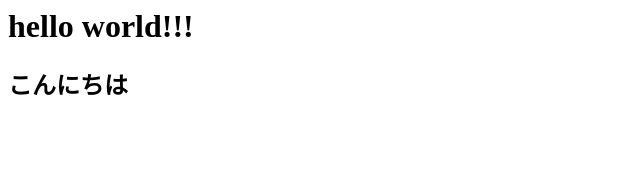
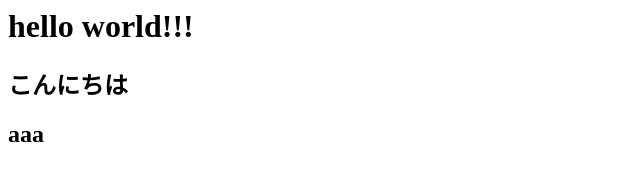
Before and after one commit to fuka0822/fuka0822.github.io, a plain HTML site: page index.html in a window 1280 px wide. Shown: the full height of the page, 0-640 px from the left. Drawn offline with Linux system fonts and the light colour scheme.

Commit message:
aaa
aaa追加

```diff
--- a/index.html
+++ b/index.html
@@ -1,2 +1,3 @@
 <h1>hello world!!!</h1>
 <h2>こんにちは</h2>
+<h2>aaa</h2>
```
